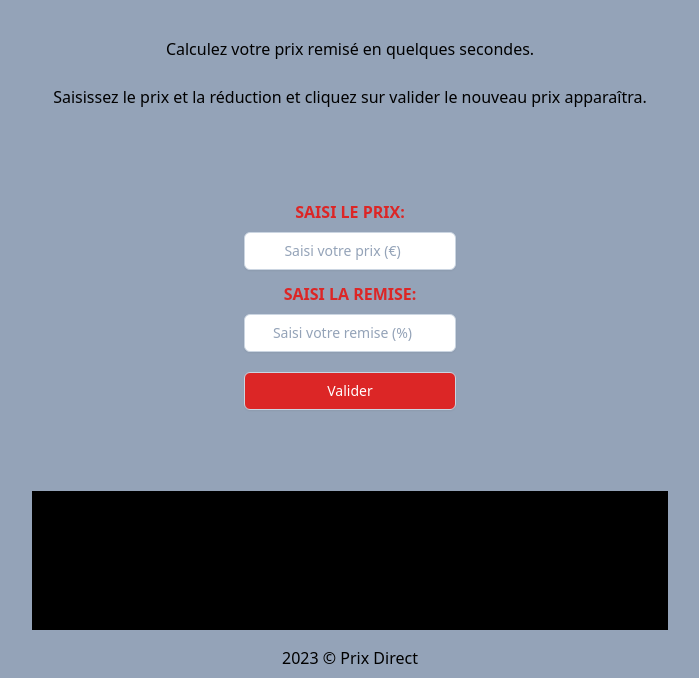
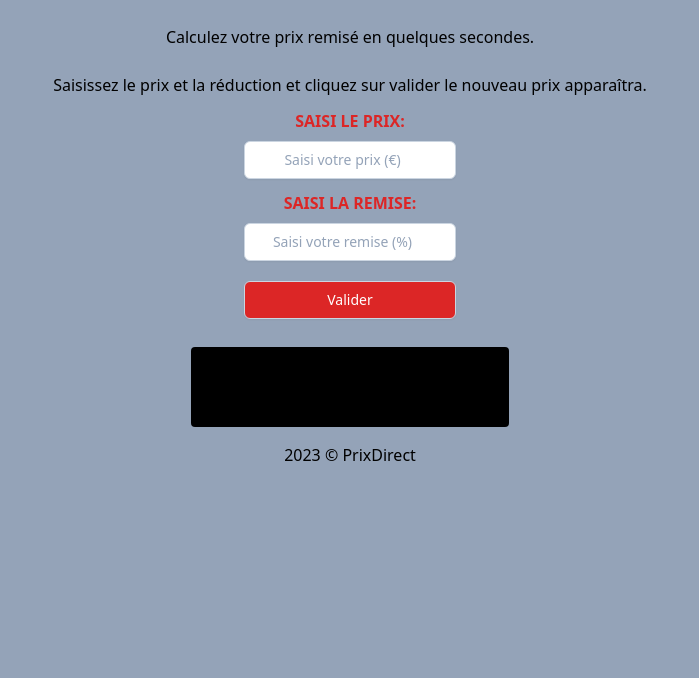
Before and after one commit to BenjiBrana/prixdirect, a website: page public/index.html in a window 1280 px wide. Shown: the part 122-800 px from the top of the page, without its empty margins (290-989 px from the left). Drawn offline with Linux system fonts and the light colour scheme.

Commit message:
ajustement height

```diff
--- a/public/index.html
+++ b/public/index.html
@@ -88,7 +88,7 @@
   </head>
 
   <body
-    class="w-full flex flex-col justify-between items-center mx-auto bg-slate-400 h-screen"
+    class="w-full flex flex-col justify-between items-center mx-auto bg-slate-400 "
   >
     <!-- Header -->
     <header
@@ -102,15 +102,14 @@
       <h1 class="text-2xl">PrixDirect</h1>
     </header>
     <section
-      class="container h-full px-1 flex flex-col items-center mt-5 gap-2"
+      class="container h-full px-1 flex flex-col items-center mt-2 gap-2"
     >
-      <p class="text-center mx-4 h-1/4">
+      <p class="text-center mx-4 h-1/6">
         Calculez votre prix remisé en quelques secondes. <br /><br />
         Saisissez le prix et la réduction et cliquez sur valider le
         nouveau prix apparaîtra.
       </p>
-      <div
-        class="container flex flex-col gap-2 items-center mt-3 h-1/2"
+      <div class="container flex flex-col gap-2 items-center mb-3 h-1/4"
       >
         <label class="label" for="prix">Saisi le prix: </label>
         <input
@@ -138,13 +137,12 @@
         </button>
       </div>
 
-      <div
+      <div class="container flex justify-center items-center m-2 w-full md:w-1/4 h-20 rounded text-5xl bg-black text-gray-50"
         id="resultat"
-        class="container flex justify-center items-center m-2 w-full md:w-1/2 h-1/4 text-5xl bg-black text-gray-50"
       ></div>
     </section>
     <footer class="text-center container py-2">
-      2023 © Prix Direct
+      2023 © PrixDirect
     </footer>
     <script src="script.js"></script>
   </body>
```
Also changed, not shown: public/styles.css.
